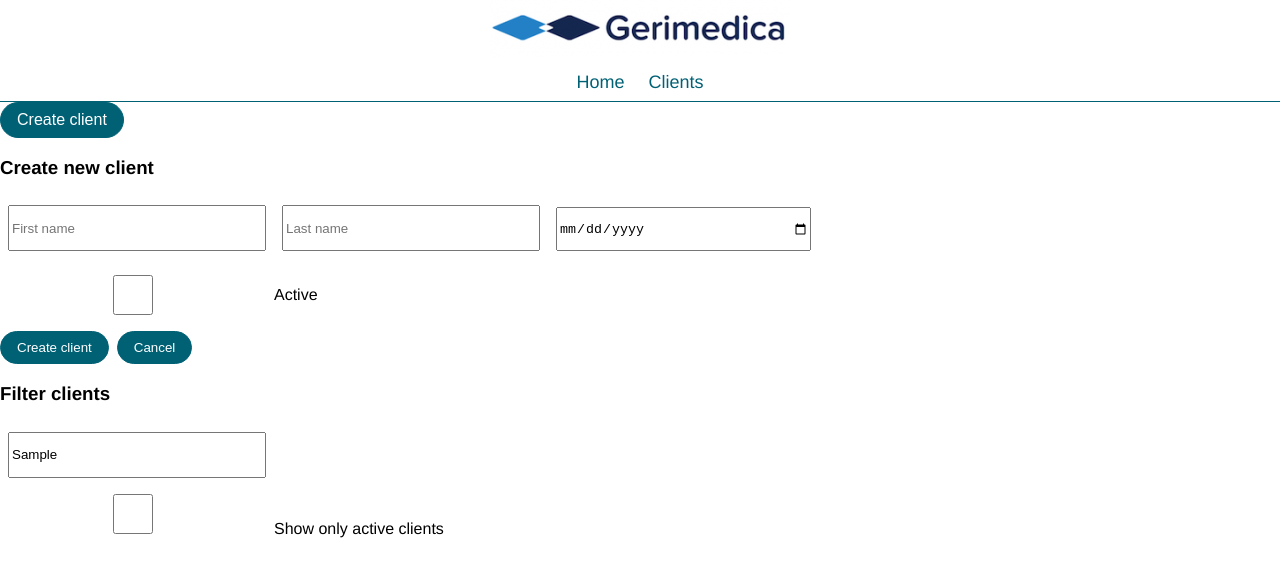
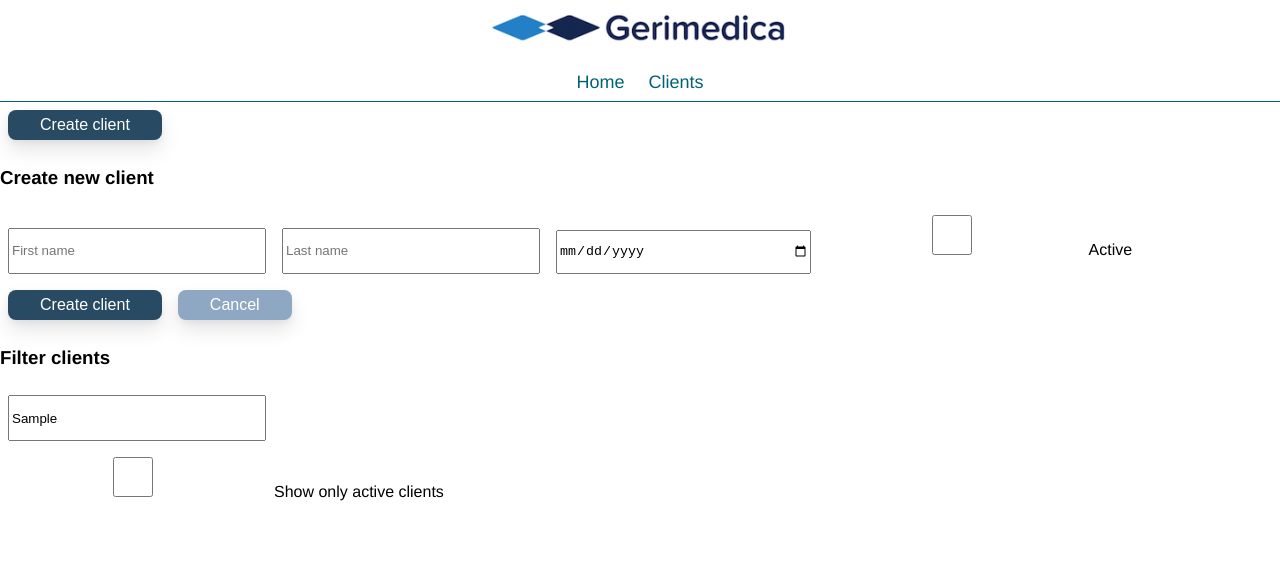
Before and after one commit to Ayronna/FrontendAngular, an Angular app: page /clients in a window 1280 px wide. Both pictures are taken after typing "Sample" into the empty fields and a click on the button "Create client". Shown: the top 576 px of the page. Built offline with nearby package versions, Linux system fonts and the light colour scheme; data requests are answered from the project's data file.

Commit message:
Atomic Design
Started with Atomic design. Set up folder structure and added button component.

```diff
--- a/database/db.json
+++ b/database/db.json
@@ -1,18 +1,11 @@
 {
   "clients": [
     {
-      "id": "1",
-      "firstName": "Aurora",
-      "lastName": "Starlight",
-      "birthdate": "1970-01-03",
-      "isActive": "true"
-    },
-    {
       "id": "2",
-      "firstName": "Thaddeus",
+      "firstName": "Pieter",
       "lastName": "Ironwood",
       "birthdate": "1957-01-10",
-      "isActive": "false"
+      "isActive": false
     },
     {
       "id": "3",
--- a/src/app/app.module.ts
+++ b/src/app/app.module.ts
@@ -7,10 +7,11 @@ import { AppComponent } from "./app.component";
 import { ClientsComponent } from "./clients.component";
 import { HomeComponenet } from "./home.component";
 import { FormsModule } from "@angular/forms";
+import { SharedModule } from "./shared/shared.module";
 
 @NgModule({
   declarations: [AppComponent, ClientsComponent, HomeComponenet],
-  imports: [BrowserModule, AppRoutingModule, HttpClientModule, FormsModule],
+  imports: [BrowserModule, AppRoutingModule, HttpClientModule, FormsModule, SharedModule],
   providers: [],
   bootstrap: [AppComponent],
 })
--- /dev/null
+++ b/src/app/atoms/button.component.ts
@@ -0,0 +1,60 @@
+import { Component, Input, Output, EventEmitter } from '@angular/core';
+import { CommonModule } from '@angular/common';
+
+/**
+ * Standard button component.
+ * Applies variant-based CSS classes that match the global SCSS:
+ *  - .app-button--primary, --secondary, --ghost, --edit, --delete
+ *
+ * The component is standalone and imports CommonModule (for ngClass).
+ * Consumers should use the `variant` input to select styles (or 'add' maps to 'primary').
+ */
+@Component({
+  selector: 'app-button',
+  standalone: true,
+  imports: [CommonModule],
+  template: `
+    <button
+      [attr.type]="type"
+      [disabled]="disabled || busy"
+      [attr.aria-label]="ariaLabel"
+      [attr.aria-hidden]="ariaHidden"
+      [ngClass]="classes"
+      (click)="handleClick($event)"
+    >
+      <ng-content select="[button-icon]"></ng-content>
+      <span class="app-button__label"><ng-content></ng-content></span>
+    </button>
+  `,
+})
+export class ButtonComponent {
+  @Input() type: 'button' | 'submit' | 'reset' = 'button';
+
+  @Input() disabled = false;
+  @Input() busy = false;
+  @Input() variant: 'primary' | 'secondary' | 'ghost' | 'edit' | 'delete' | 'add' | string = 'primary';
+  @Input() size: 'small' | 'medium' | 'large' | string = 'medium';
+  @Input() block = false;
+
+  @Input() ariaLabel?: string;
+  @Input() ariaHidden?: boolean;
+
+  @Output() clicked = new EventEmitter<Event>();
+
+  handleClick(event: Event): void {
+    this.clicked.emit(event);
+  }
+
+  get classes(): string[] {
+    const mappedVariant = this.mapVariant(this.variant);
+    const sizeClass = this.size ? `app-button--size-${this.size}` : '';
+    const blockClass = this.block ? 'app-button--block' : '';
+    return ['app-button', `app-button--${mappedVariant}`, sizeClass, blockClass].filter(Boolean);
+  }
+
+  private mapVariant(v: string | undefined): string {
+    if (!v) return 'primary';
+    if (v === 'add') return 'primary';
+    return v;
+  }
+}
--- a/src/app/clients.component.ts
+++ b/src/app/clients.component.ts
@@ -8,37 +8,17 @@ import { debounceTime, distinctUntilChanged } from "rxjs/operators";
   selector: "app-clients",
   template: `
     <div class="create-client">
-      <button style="font-size: 16px" (click)="showNewClientForm = true">Create client</button>
+      <app-button (click)="showNewClientForm = !showNewClientForm"> Create client</app-button>
     </div>
 
+    <new-client-form
+      *ngIf="showNewClientForm"
+      [client]="newClient"
+      (create)="createClient($event)"
+      (cancel)="showNewClientForm = false"
+    ></new-client-form>
+
     <div class="clients">
-      <div class="new-client" *ngIf="showNewClientForm">
-        <h3>Create new client</h3>
-        <input
-          type="text"
-          placeholder="First name"
-          [(ngModel)]="newClient.firstName"
-        />
-        <input
-          type="text"
-          placeholder="Last name"
-          [(ngModel)]="newClient.lastName"
-        />
-        <input
-          type="date"
-          placeholder="Birthdate"
-          [(ngModel)]="newClient.birthdate"
-        />
-        <label style="display:flex; align-items:center; gap:8px; padding-top:8px">
-          <input type="checkbox" [(ngModel)]="newClient.isActive" />
-          Active
-        </label>
-        <div style="padding-top:8px">
-          <button (click)="createClient()">Create client</button>
-          <button (click)="showNewClientForm = false" style="margin-left:8px">Cancel</button>
-        </div>
-      </div>
-
       <div class="clients-filter">
         <h3>Filter clients</h3>
         <div class="flex-wrapper">
@@ -87,12 +67,16 @@ import { debounceTime, distinctUntilChanged } from "rxjs/operators";
     </div>
   `,
   standalone: false,
-  styles: [
-  ],
+  styles: [],
 })
 export class ClientsComponent {
   showNewClientForm: boolean = false;
-  newClient: any = {};
+  newClient: any = {
+    firstName: "",
+    lastName: "",
+    birthdate: "",
+    isActive: false,
+  };
   clients: any[] = [];
   filteredClients: any[] = [];
   filterText: string = "";
@@ -124,8 +108,7 @@ export class ClientsComponent {
           ? data.map((c: any) => ({
               ...c,
               id: c.id != null && !isNaN(Number(c.id)) ? Number(c.id) : c.id,
-              isActive:
-                c.isActive === true
+              isActive: c.isActive === true,
             }))
           : [];
 
@@ -133,7 +116,7 @@ export class ClientsComponent {
         this.applyLocalNameFilter(this.filterText);
       },
       (err) => {
-        console.error('[Clients] loadFromServer error:', err);
+        console.error("[Clients] loadFromServer error:", err);
         this.clients = [];
         this.filteredClients = [];
       }
@@ -154,9 +137,16 @@ export class ClientsComponent {
     });
   }
 
-  createClient() {
-    this.clientService.createClient(this.newClient).subscribe(() => {
-      this.newClient = {};
+  // Accept the client payload emitted by the new-client-form.
+  createClient(clientPayload?: any) {
+    const payload = clientPayload ?? this.newClient;
+    this.clientService.createClient(payload).subscribe(() => {
+      this.newClient = {
+        firstName: "",
+        lastName: "",
+        birthdate: "",
+        isActive: false,
+      };
       this.showNewClientForm = false;
       this.loadFromServer();
     });
@@ -189,7 +179,7 @@ export class ClientsComponent {
   }
 
   // Emit name changes to the debounced local filter instead of calling backend
-  //TODO: Add server-side filtering
+  // TODO: Add server-side filtering
   onNameChanged(value: string) {
     this.nameFilter$.next(value);
   }
--- /dev/null
+++ b/src/app/organisms/new-client-form.component.ts
@@ -0,0 +1,44 @@
+import { Component, EventEmitter, Input, Output } from '@angular/core';
+import { CommonModule } from '@angular/common';
+import { FormsModule } from '@angular/forms';
+import { ButtonComponent } from '../atoms/button.component';
+
+@Component({
+  selector: 'new-client-form',
+  standalone: true,
+  imports: [CommonModule, FormsModule, ButtonComponent],
+  template: `
+<h3>Create new client</h3>
+
+<input type="text" placeholder="First name" [(ngModel)]="client.firstName">
+<input type="text" placeholder="Last name" [(ngModel)]="client.lastName">
+<input type="date" placeholder="Birthdate" [(ngModel)]="client.birthdate">
+
+<label>
+  <input type="checkbox" [(ngModel)]="client.isActive">
+  Active
+</label>
+
+<div>
+  <app-button (clicked)="handleCreate()">Create client</app-button>
+  <app-button variant="secondary" (clicked)="cancel.emit()">
+    Cancel
+  </app-button>
+</div>
+`,
+})
+export class NewClientFormComponent {
+  @Input() client = {
+    firstName: '',
+    lastName: '',
+    birthdate: '',
+    isActive: false,
+  };
+
+  @Output() create = new EventEmitter<typeof this.client>();
+  @Output() cancel = new EventEmitter<void>();
+
+  handleCreate() {
+    this.create.emit(this.client);
+  }
+}
--- /dev/null
+++ b/src/app/shared/shared.module.ts
@@ -0,0 +1,25 @@
+import { NgModule } from '@angular/core';
+import { CommonModule } from '@angular/common';
+import { FormsModule } from '@angular/forms';
+
+import { ButtonComponent } from '../atoms/button.component';
+import { NewClientFormComponent } from '../organisms/new-client-form.component';
+
+@NgModule({
+  // Standalone components must NOT be declared in an NgModule.
+  // Import them instead so they can be re-exported.
+  declarations: [],
+  imports: [
+    CommonModule,
+    FormsModule,
+    ButtonComponent, // import standalone component
+    NewClientFormComponent,
+  ],
+  exports: [
+    CommonModule,
+    FormsModule,
+    ButtonComponent, // re-export for consumers of SharedModule
+    NewClientFormComponent,
+  ],
+})
+export class SharedModule {}
--- a/src/styles.scss
+++ b/src/styles.scss
@@ -8,14 +8,6 @@ input {
     width: 250px;
     height: 40px;
     margin: 8px;
-}
-
-button {
-    background-color: #006175;
-    border: 1px solid #006175;
-    color: white;
-    padding: 8px 16px;
-    border-radius: 30px;
 }
 
 .header {
@@ -60,3 +52,5 @@ a {
     text-decoration: underline;
     color: #006175;
 }
+
+@import 'styles/atoms/button-component.scss';
--- /dev/null
+++ b/src/styles/atoms/button-component.scss
@@ -0,0 +1,88 @@
+//TODO : refactor to reduce redundancy
+
+.app-button--primary {
+    align-items: center;
+    background-color: #284b63;
+    border-radius: 8px;
+    border-width: 0;
+    box-shadow: 0 10px 20px rgba(0, 0, 0, .1),0 3px 6px rgba(0, 0, 0, .05);
+    box-sizing: border-box;
+    color: #fff;
+    font-size: 16px;
+    height: 30px;
+    justify-content: center;
+    line-height: 1;
+    margin: .5rem;
+    outline: none;
+    overflow: hidden;
+    padding: 0 32px;
+    text-align: center;
+    cursor: pointer;
+}
+
+.app-button--secondary {
+    align-items: center;
+    background-color: #8ea8c3;
+    border-radius: 8px;
+    border-width: 0;
+    box-shadow: 0 10px 20px rgba(0, 0, 0, .1),0 3px 6px rgba(0, 0, 0, .05);
+    box-sizing: border-box;
+    color: #fff;
+    font-size: 16px;
+    height: 30px;
+    justify-content: center;
+    line-height: 1;
+    margin: .5rem;
+    outline: none;
+    overflow: hidden;
+    padding: 0 32px;
+    text-align: center;
+    cursor: pointer;
+}
+
+//not yet used
+.app-button--ghost {
+    background-color: transparent;
+    border: 1px solid #ccc;
+    color: #333;
+}
+
+.app-button--edit {
+    align-items: center;
+    background-color: #8ea8c3;
+    border-radius: 8px;
+    border-width: 0;
+    box-shadow: 0 10px 20px rgba(0, 0, 0, .1),0 3px 6px rgba(0, 0, 0, .05);
+    box-sizing: border-box;
+    color: #fff;
+    font-size: 16px;
+    height: 30px;
+    justify-content: center;
+    line-height: 1;
+    margin: .5rem;
+    outline: none;
+    overflow: hidden;
+    padding: 0 32px;
+    text-align: center;
+    cursor: pointer;
+}
+
+.app-button--delete {
+    align-items: center;
+    background-color: grey;
+    border-radius: 8px;
+    border-width: 0;
+    box-shadow: 0 10px 20px rgba(0, 0, 0, .1),0 3px 6px rgba(0, 0, 0, .05);
+    box-sizing: border-box;
+    color: #000;
+    font-size: 16px;
+    height: 30px;
+    justify-content: center;
+    line-height: 1;
+    margin: .5rem;
+    outline: none;
+    overflow: hidden;
+    padding: 0 32px;
+    text-align: center;
+    cursor: pointer;
+}
```
